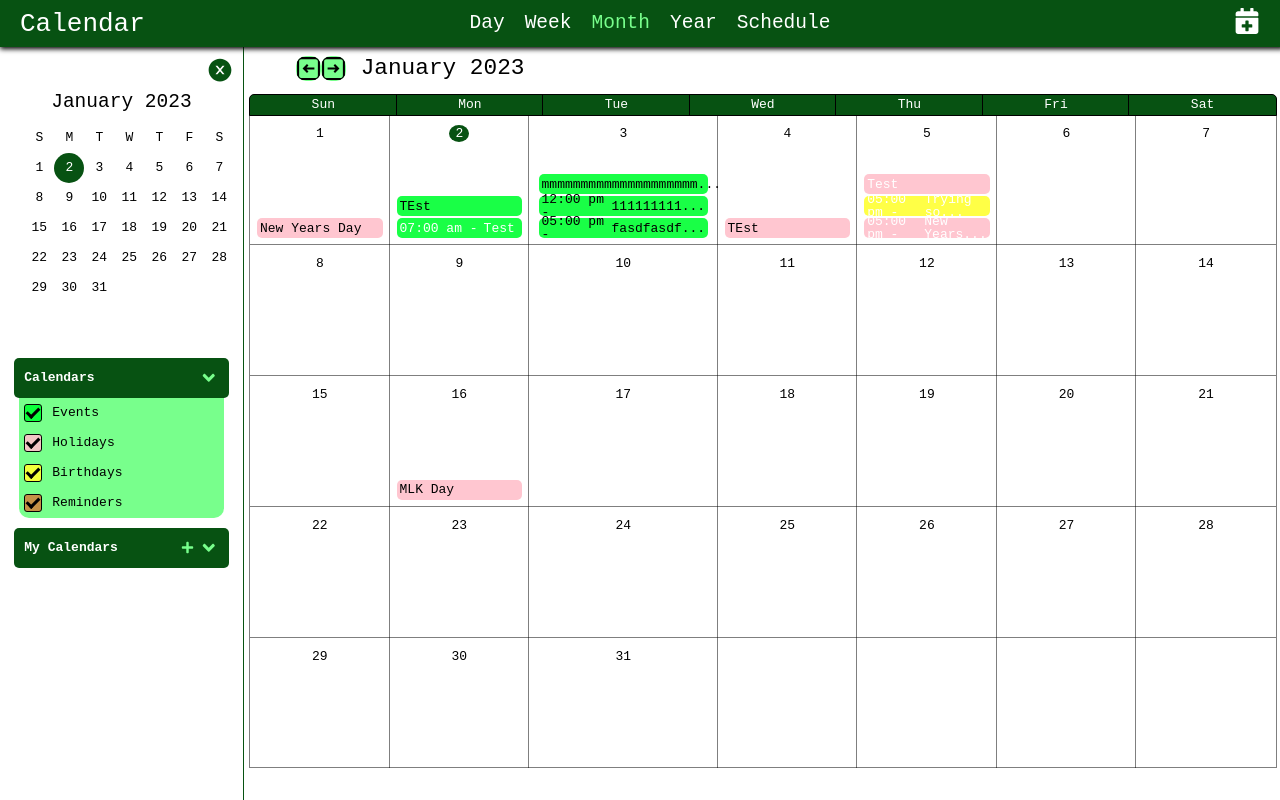
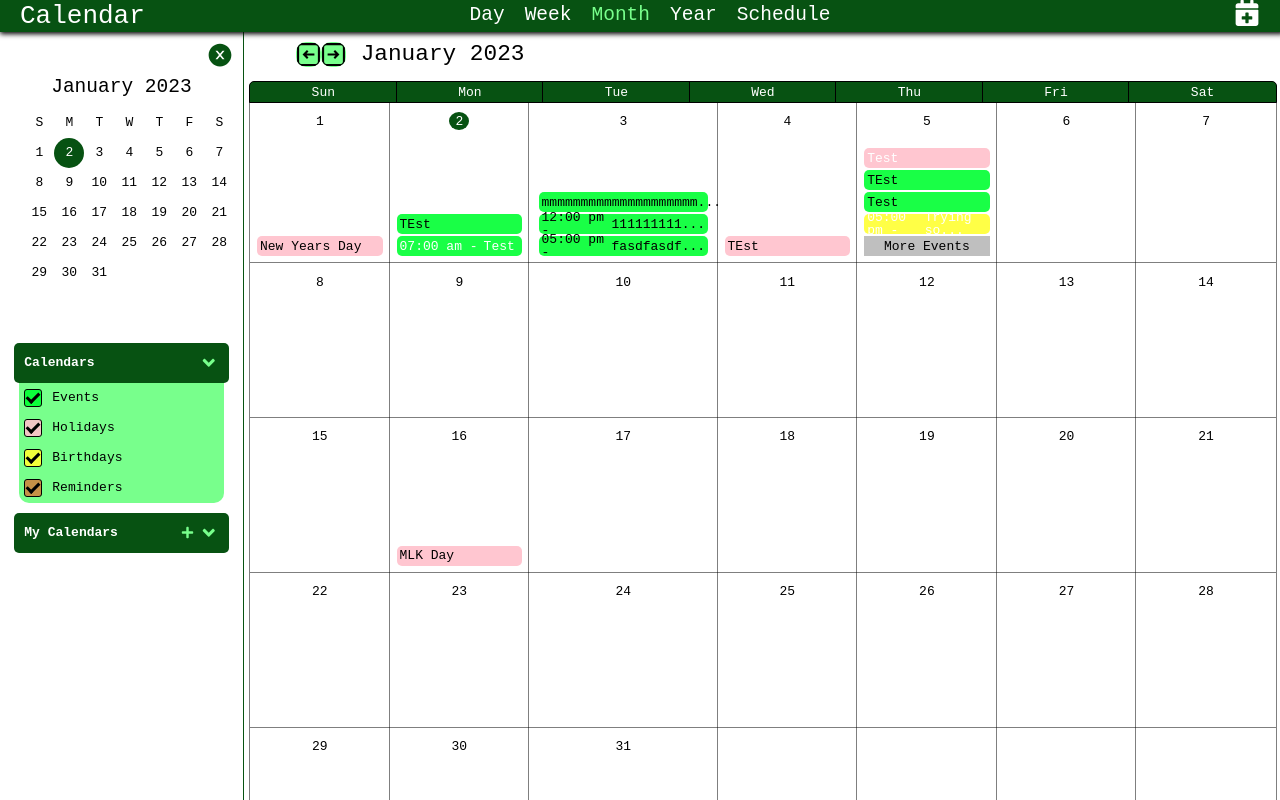
Before and after one commit to kraig-hebert/calendar, a React (Create React App) app: page / in a window 1280 px wide. Built offline with nearby package versions, Linux system fonts and the light colour scheme; data requests are answered from the project's data file.

Commit message:
fixed: bug causing no key for overflowEvents

```diff
--- a/db.json
+++ b/db.json
@@ -205,6 +205,22 @@
       "singleDate": "2023-01-02T05:00:00.000Z",
       "allDay": true,
       "id": 35
+    },
+    {
+      "title": "TEst",
+      "filter": "Events",
+      "color": "rgb(0,0,0)",
+      "singleDate": "2023-01-05T05:00:00.000Z",
+      "allDay": true,
+      "id": 36
+    },
+    {
+      "title": "Test",
+      "filter": "Events",
+      "color": "rgb(0,0,0)",
+      "singleDate": "2023-01-05T05:00:00.000Z",
+      "allDay": true,
+      "id": 37
     }
   ]
 }
--- a/src/components/common/dayCalendarColumn/DayCalendarColumn.jsx
+++ b/src/components/common/dayCalendarColumn/DayCalendarColumn.jsx
@@ -90,10 +90,10 @@ const DayCalendarColumn = (props) => {
         overflow: true,
       });
     }
-    const renderedAllDayEvents = newEventList.map((event) => {
+    const renderedAllDayEvents = newEventList.map((event, index) => {
       if (!event.overflow)
         return (
-          <div key={event.id}>
+          <div key={index}>
             <div
               style={setStyle(event)}
               onClick={(e) => dispatch(eventClicked(event.id))}
@@ -105,17 +105,16 @@ const DayCalendarColumn = (props) => {
         );
       else
         return (
-          <>
+          <div key={index}>
             <OverflowEvents
               title={event.title}
-              key={200}
               events={allDayEventsList}
-              overflowWidth={calendarWidthValue - 10}
+              overflowWidth={(calendarWidthValue - 10).toString()}
               top={maxAllDayEvents * 21}
               bottom={false}
             />
             <div className={classes.eventBorder}></div>
-          </>
+          </div>
         );
     });
     return renderedAllDayEvents;
@@ -127,9 +126,9 @@ const DayCalendarColumn = (props) => {
   const renderTimedEvents = (time) => {
     const renderedTimedEvents = timedEventsList
       .filter((event) => event.startTime.getHours() === time)
-      .map((event) => (
+      .map((event, index) => (
         <div
-          key={event.id}
+          key={index}
           style={setStyle(event)}
           onClick={(e) => dispatch(eventClicked(event.id))}
         >
--- a/src/components/main/calendarTypes/weekCalendar/WeekCalendar.jsx
+++ b/src/components/main/calendarTypes/weekCalendar/WeekCalendar.jsx
@@ -24,7 +24,7 @@ const WeekCalendar = () => {
       (dayEvents) => dayEvents.allDay.length
     );
     if (Math.max(...heightList) > MAX_ALL_DAY_EVENTS)
-      return (MAX_ALL_DAY_EVENTS + 1) * 21;
+      return ((MAX_ALL_DAY_EVENTS + 1) * 21).toString();
     else return `${Math.max(...heightList) * 21}px`;
   };
 
```
